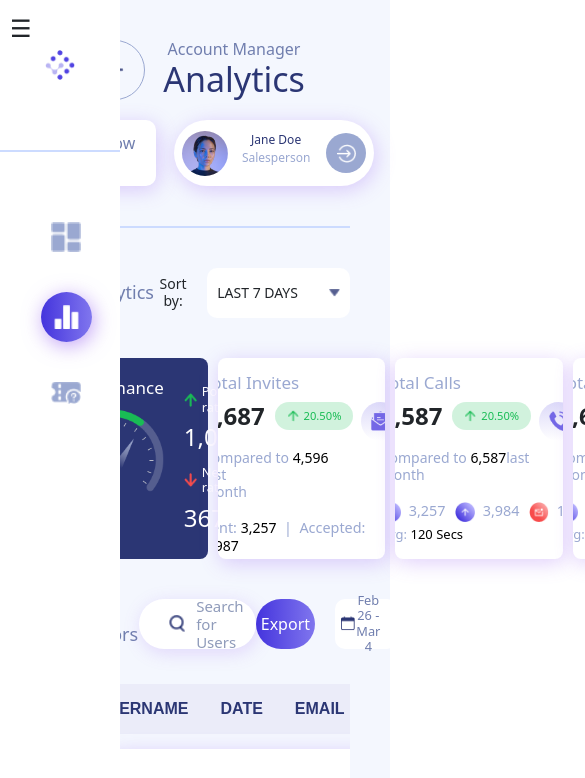
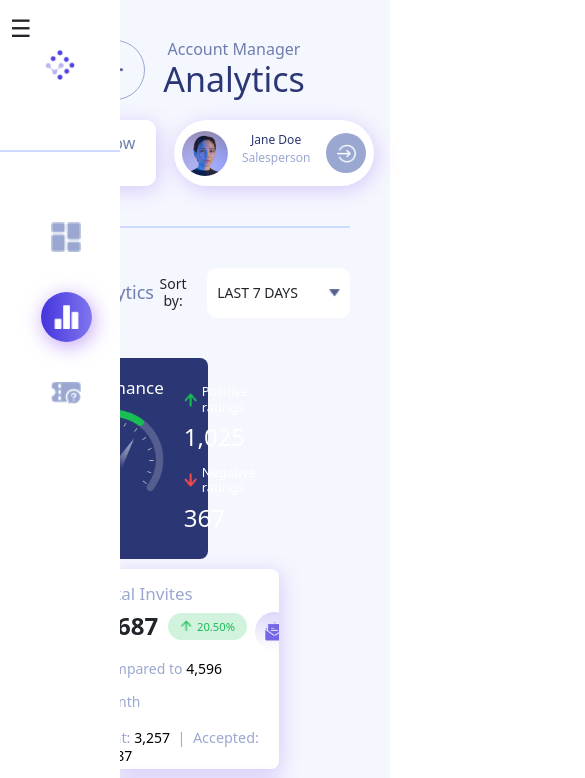
Before and after one commit to pruthviasolkar/IIC-assignment, a React (Create React App) app: page / in a window 390 px wide. Shown: the top 778 px of the page, 585 px wide, since content can reach past the window. Built offline with nearby package versions, Linux system fonts and the light colour scheme.

Commit message:
firstcommit

```diff
--- a/src/Components/maindash/rowacards1st/rowcards.css
+++ b/src/Components/maindash/rowacards1st/rowcards.css
@@ -296,12 +296,13 @@ span{
 @media screen and (max-width: 900px) {
     .rowcards{
         display: flex;
+        flex-direction: column;
         gap: 10px;
     }
     .cardgrp1,.cardgrp2{
         display: flex;
 
-        flex-direction:row;
+        flex-direction: column;
         gap: 10px;
     }
 
```
